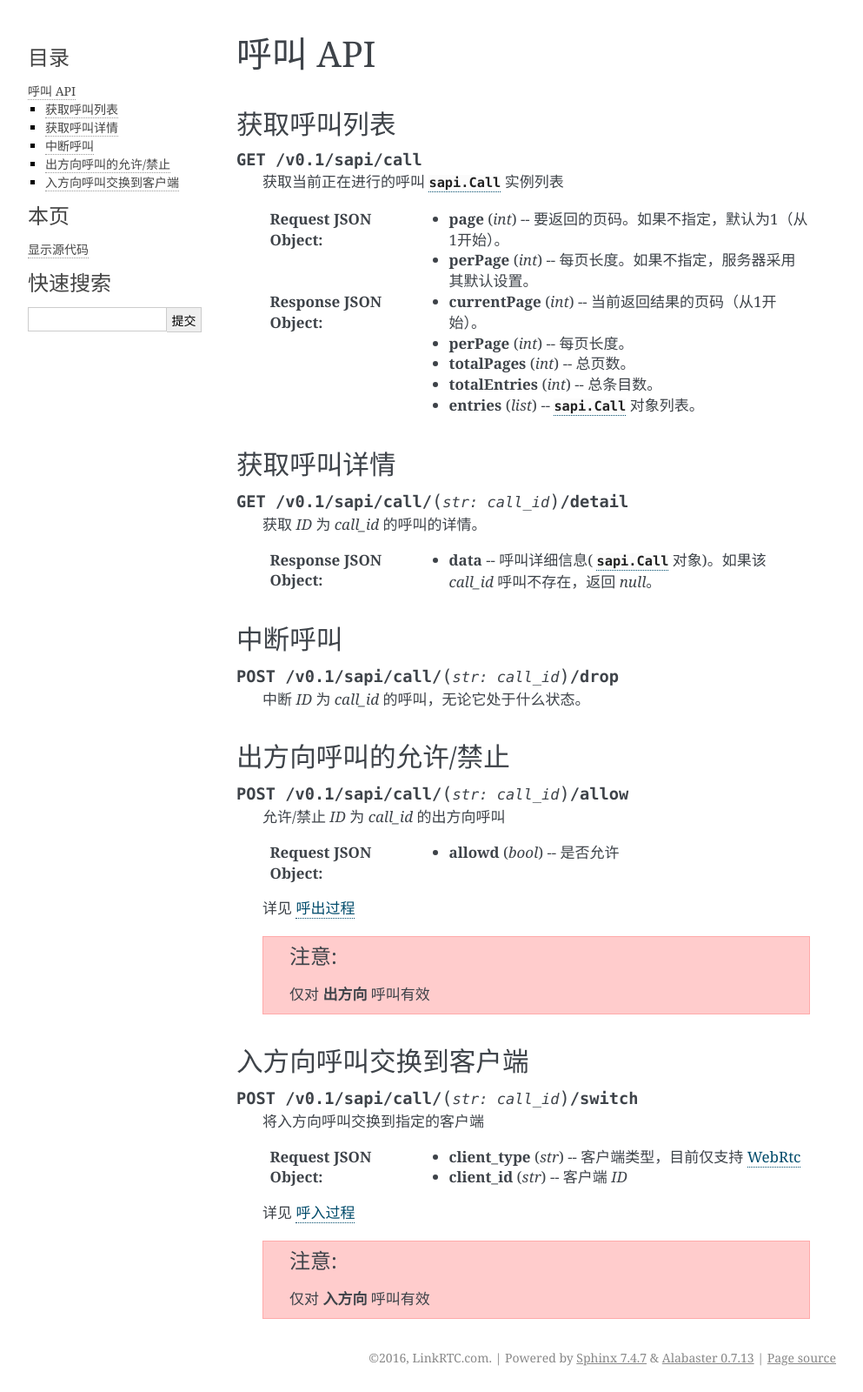
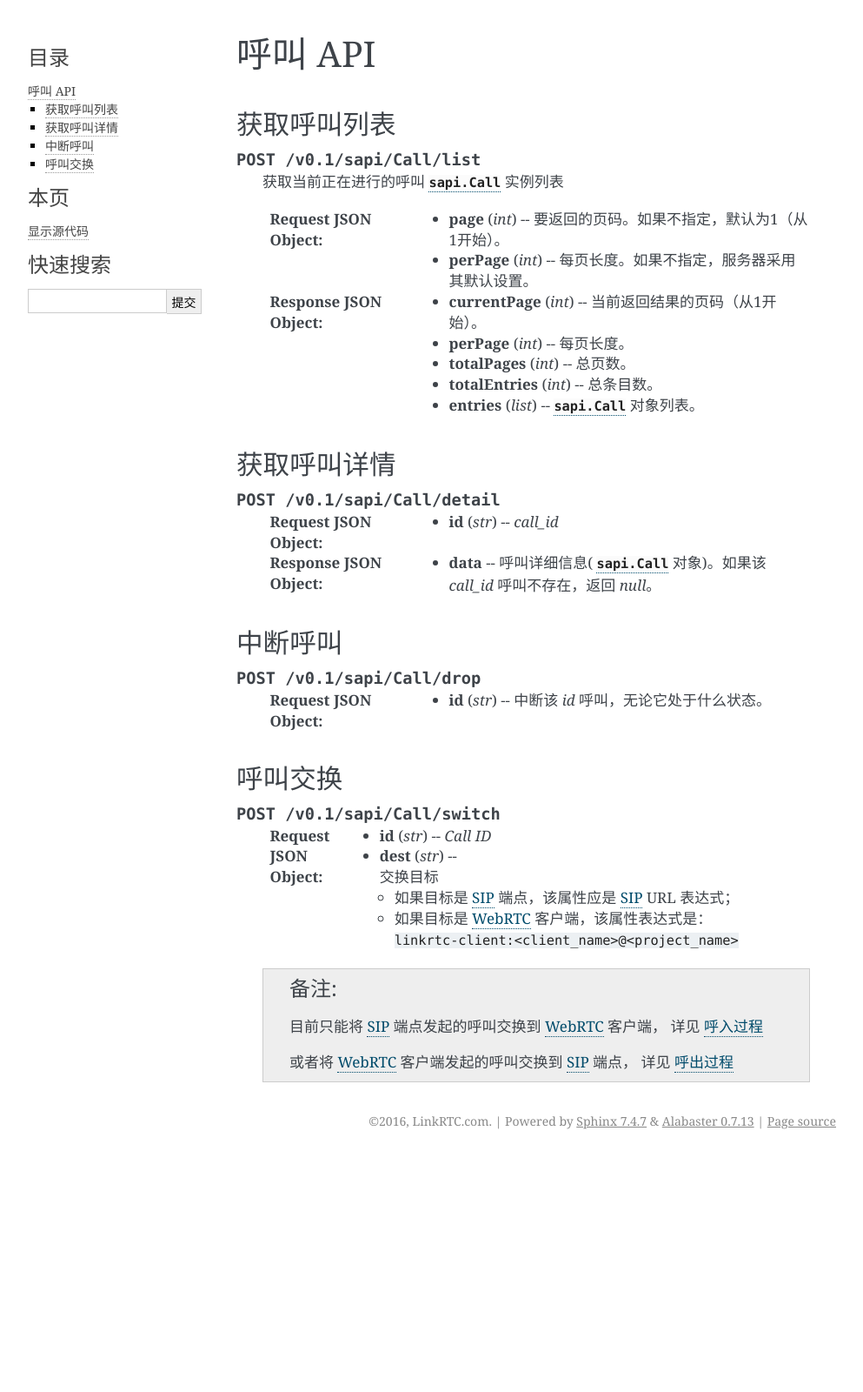
Before and after one commit to linkrtc/api_manual_zh, a Sphinx documentation site: the page built from docs/server_api/call_api.rst, in a window 1280 px wide. Shown: the whole page at 87% size, without its empty margins (148-1141 px from the left). Built offline with Sphinx 7.4.7, drawn with Linux system fonts in a browser that asks for light colours; after the commit the page ends 1328 px from its top, so only the background shows below that.

Commit message:
大幅度调整API名称空间

```diff
--- a/docs/server_api/call_api.rst
+++ b/docs/server_api/call_api.rst
@@ -4,7 +4,7 @@
 获取呼叫列表
 ===============
 
-.. http:get:: /v0.1/sapi/call
+.. http:post:: /v0.1/sapi/Call/list
 
   获取当前正在进行的呼叫 :class:`sapi.Call` 实例列表
 
@@ -19,42 +19,34 @@
 获取呼叫详情
 ===============
 
-.. http:get:: /v0.1/sapi/call/(str:call_id)/detail
+.. http:post:: /v0.1/sapi/Call/detail
 
-  获取 `ID` 为 `call_id` 的呼叫的详情。
-
+  :<json str id: `call_id`
   :>json data: 呼叫详细信息( :class:`sapi.Call` 对象)。如果该 `call_id` 呼叫不存在，返回 `null`。
 
 中断呼叫
 ===========
 
-.. http:post:: /v0.1/sapi/call/(str:call_id)/drop
+.. http:post:: /v0.1/sapi/Call/drop
 
-    中断 `ID` 为 `call_id` 的呼叫，无论它处于什么状态。
+    :<json str id: 中断该 `id` 呼叫，无论它处于什么状态。
 
-出方向呼叫的允许/禁止
-=====================
-
-.. http:post:: /v0.1/sapi/call/(str:call_id)/allow
-
-    允许/禁止 `ID` 为 `call_id` 的出方向呼叫
-
-    :<json bool allowd: 是否允许
-
-    详见 :ref:`label-proc-outgoing-call`
-
-    .. attention:: 仅对 **出方向** 呼叫有效
-
-入方向呼叫交换到客户端
+呼叫交换
 ======================
 
-.. http:post:: /v0.1/sapi/call/(str:call_id)/switch
+.. http:post:: /v0.1/sapi/Call/switch
 
-    将入方向呼叫交换到指定的客户端
+    :<json str id: `Call ID`
 
-    :<json str client_type: 客户端类型，目前仅支持 :term:`WebRtc`
-    :<json str client_id: 客户端 `ID`
+    :<json str dest: 交换目标
 
-    详见 :ref:`label-proc-incoming-call`
+        * 如果目标是 :term:`SIP` 端点，该属性应是 :term:`SIP` URL 表达式；
+        * 如果目标是 :term:`WebRTC` 客户端，该属性表达式是：
+          ``linkrtc-client:<client_name>@<project_name>``
 
-    .. attention:: 仅对 **入方向** 呼叫有效
+    .. note::
+      目前只能将 :term:`SIP` 端点发起的呼叫交换到 :term:`WebRTC` 客户端，
+      详见 :ref:`label-proc-incoming-call`
+
+      或者将 :term:`WebRTC` 客户端发起的呼叫交换到 :term:`SIP` 端点，
+      详见 :ref:`label-proc-outgoing-call`
--- a/docs/server_api/index.rst
+++ b/docs/server_api/index.rst
@@ -8,7 +8,7 @@
 
    介绍 <intro>
    安全 <safety>
-   WebRTC 客户端管理 API <webrtc_client_api>
+   客户端管理 API <client_api>
    呼叫 API <call_api>
    通知 API <notify_api>
    数据结构定义 <datastructure>
```
Also changed, not shown: docs/client_api/intro.rst (+4 -5 lines), docs/server_api/client_api.rst (added, +108 -0 lines), docs/server_api/datastructure.rst (+4 -10 lines), docs/server_api/intro.rst (+4 -6 lines), docs/server_api/safety.rst (+17 -5 lines), docs/server_api/webrtc_client_api.rst (deleted, +0 -104 lines), .atom-build.json (added), 1 other file.
